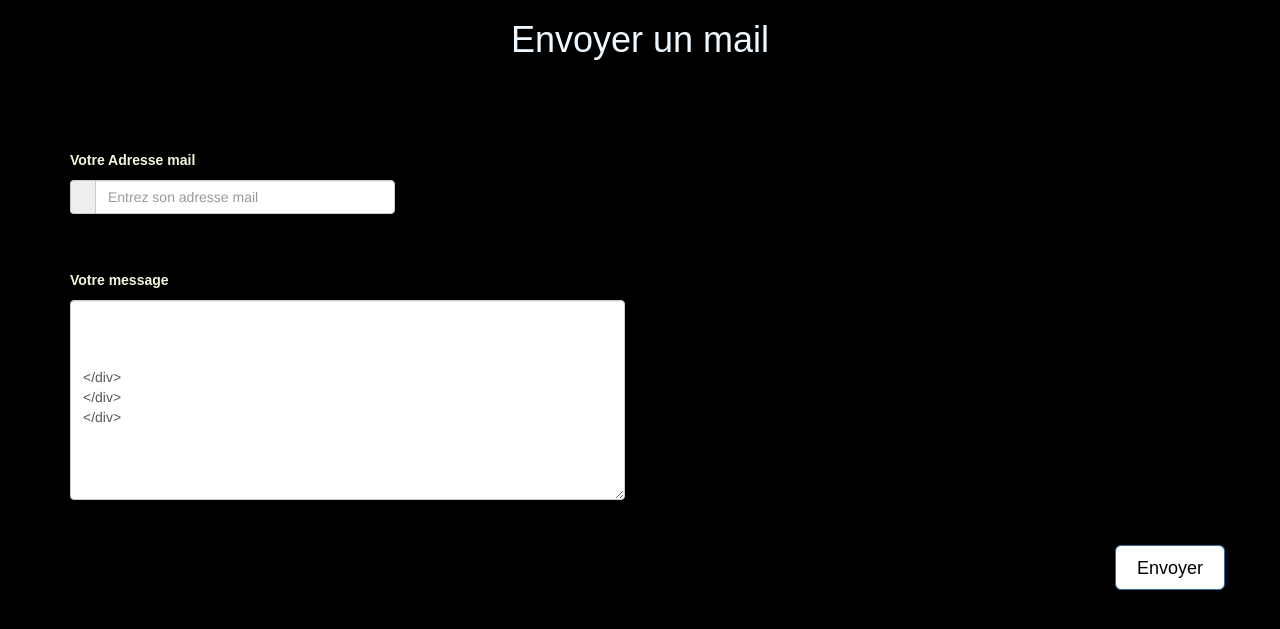
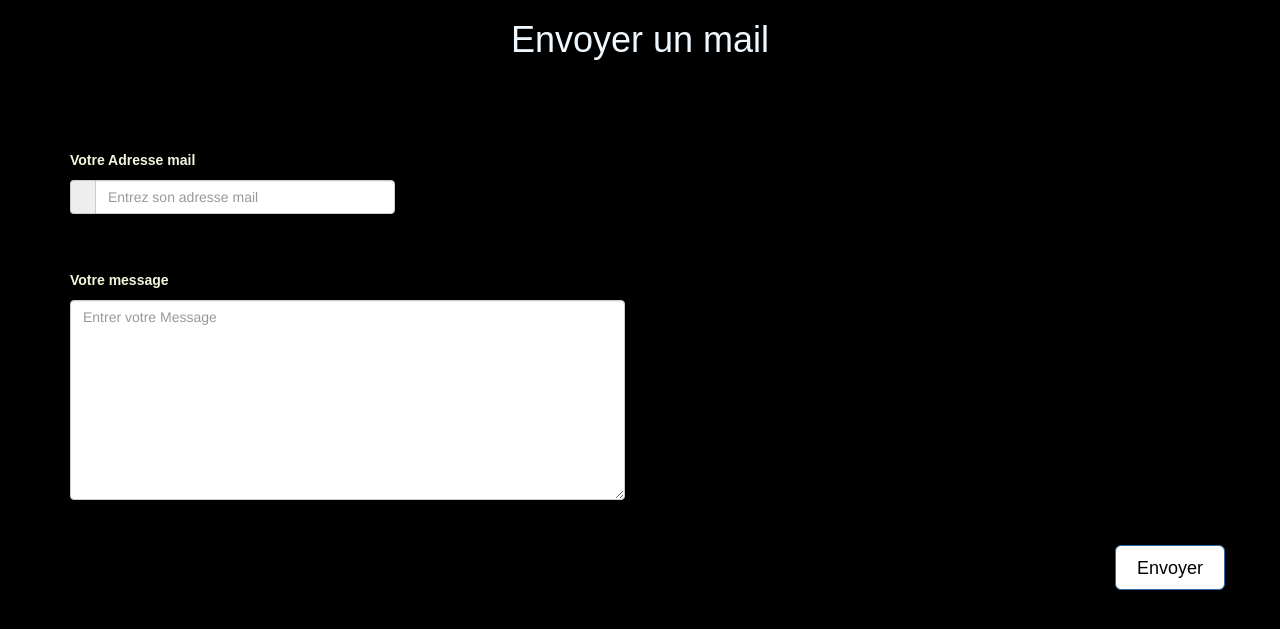
Before and after one commit to younesbenmammar/PhpMailerProject, a PHP site: page /indexView.php in a window 1280 px wide. Shown: the top 629 px of the page. Run offline with PHP 8.4, Linux system fonts and the light colour scheme; some libraries are stand-ins or nearby versions.

Commit message:
Derniere version

```diff
--- a/indexView.php
+++ b/indexView.php
@@ -8,7 +8,9 @@ ob_start();
 ?>
            <div align="center">
 
-            <h1>Envoyer un mail </h1><br><br><br><br>
+           <h1>Envoyer un mail </h1>
+
+           <br><br><br><br>
 
 
 
@@ -44,8 +46,7 @@ ob_start();
            <label for="message" class=" .col-xs-6 .col-sm-3 control-label"></label>
            <div class="col-xs-6 .col-sm-10">
            <div class="textarea-group">
-            <span class="textarea-group-addon"><i class="fa fa-user fa" aria-hidden="true"></i></span>
-            <textarea type="text" class="form-control" name="message" id="message"  placeholder="Entrer votre Message"/>
+         	<textarea class="form-control" name="message" id="message"  placeholder="Entrer votre Message"/></textarea>
 
 
 
--- a/template.php
+++ b/template.php
@@ -11,7 +11,7 @@
 <link href="style/template.css" media="all" rel="stylesheet" type="text/css" />
 </head>
 <body>
-<?= $content ?>
+<?= $content; ?>
 </body>
 <script
     src="https://code.jquery.com/jquery-3.2.1.js"
```
Lines whose indentation alone changed are shown as unchanged.
